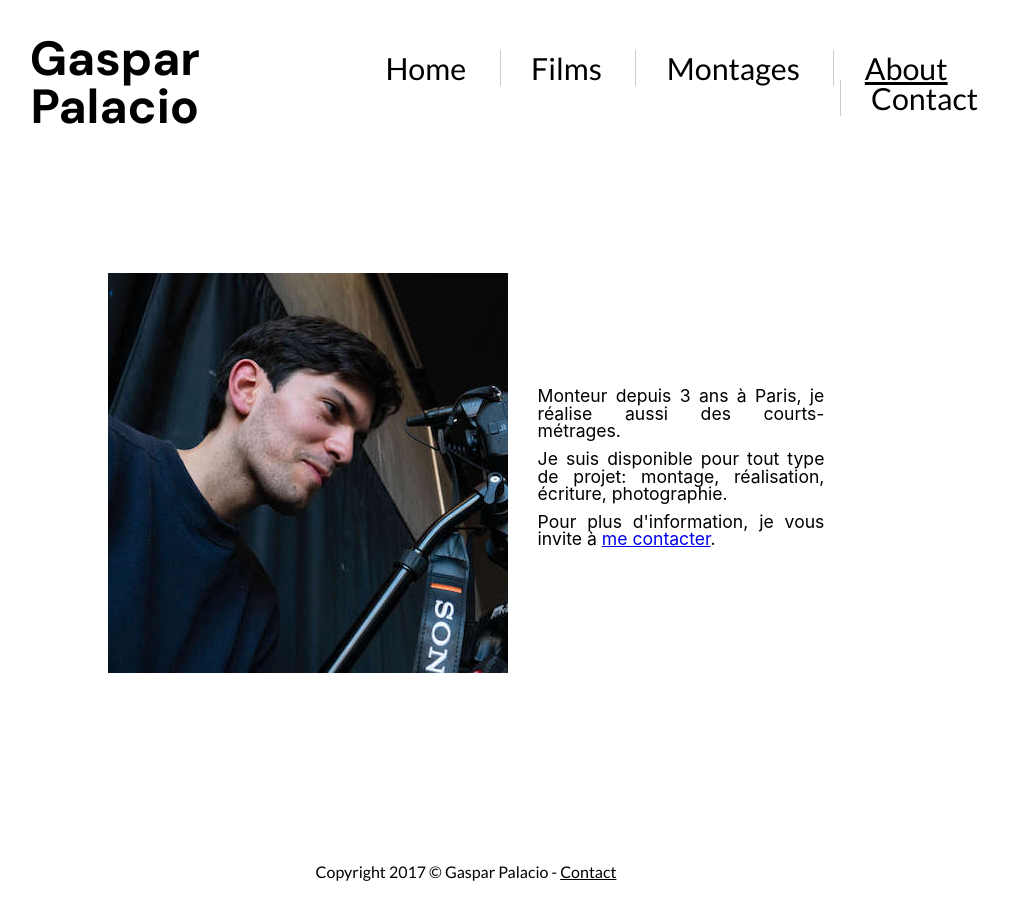
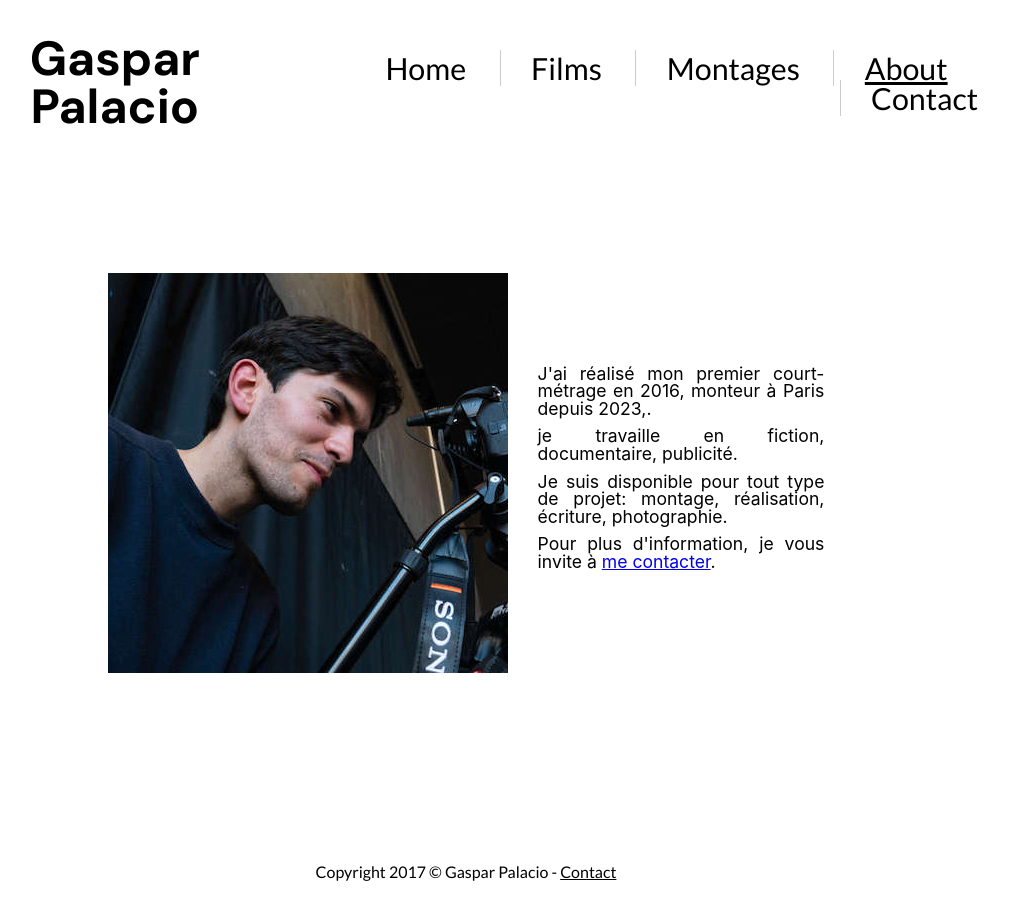
Before and after one commit to Rapsag8/Rapsag8.github.io, a Jekyll site: the page built from pages/about.html, in a window 1280 px wide. Shown: the whole page, without its empty margins (174-1183 px from the left). Built offline with Jekyll 4.4.1, drawn with Linux system fonts in a browser that asks for light colours; nearby versions of some CDN libraries.

Commit message:
Update about.html

```diff
--- a/pages/about.html
+++ b/pages/about.html
@@ -8,7 +8,8 @@ container: flex
     <img src="/static/portrait.jpg" alt="">
   </div>
   <div>
-    <p>Monteur depuis 3 ans à Paris, je réalise aussi des courts-métrages.</p>
+    <p>J'ai réalisé mon premier court-métrage en 2016, monteur à Paris depuis 2023,.</p>
+    <p>je travaille en fiction, documentaire, publicité.</p>
     <p>Je suis disponible pour tout type de projet: montage, réalisation, écriture, photographie.</p>
     <p>Pour plus d'information, je vous invite à <a href="/contact">me contacter</a>.</p>
     </div>
```
